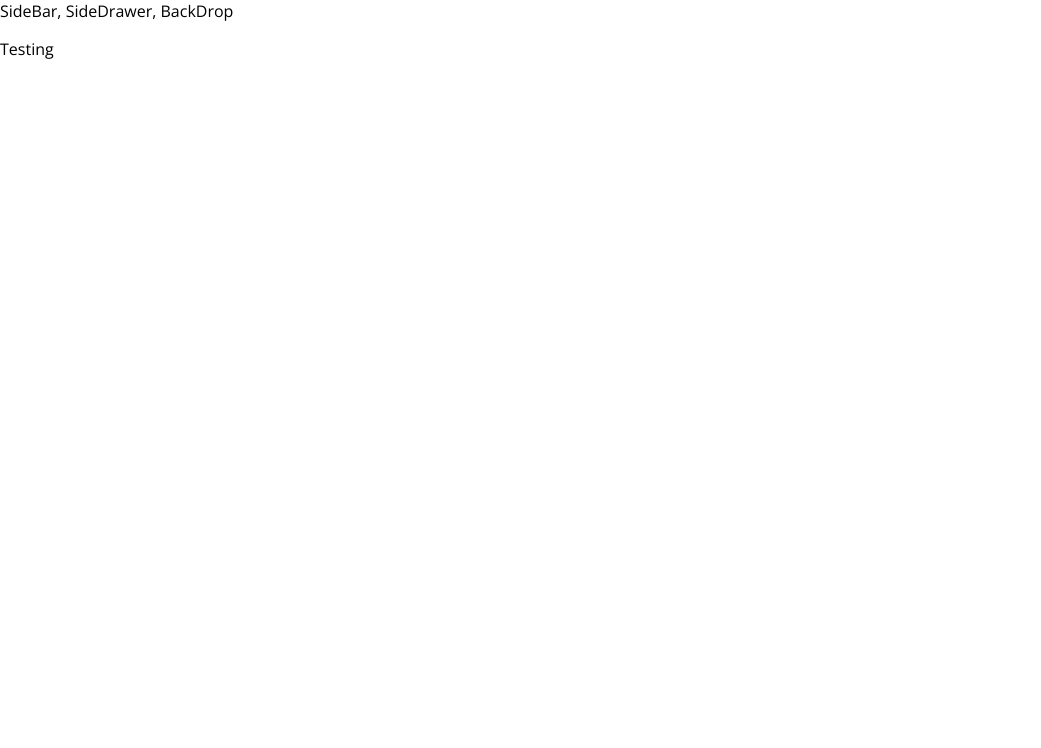
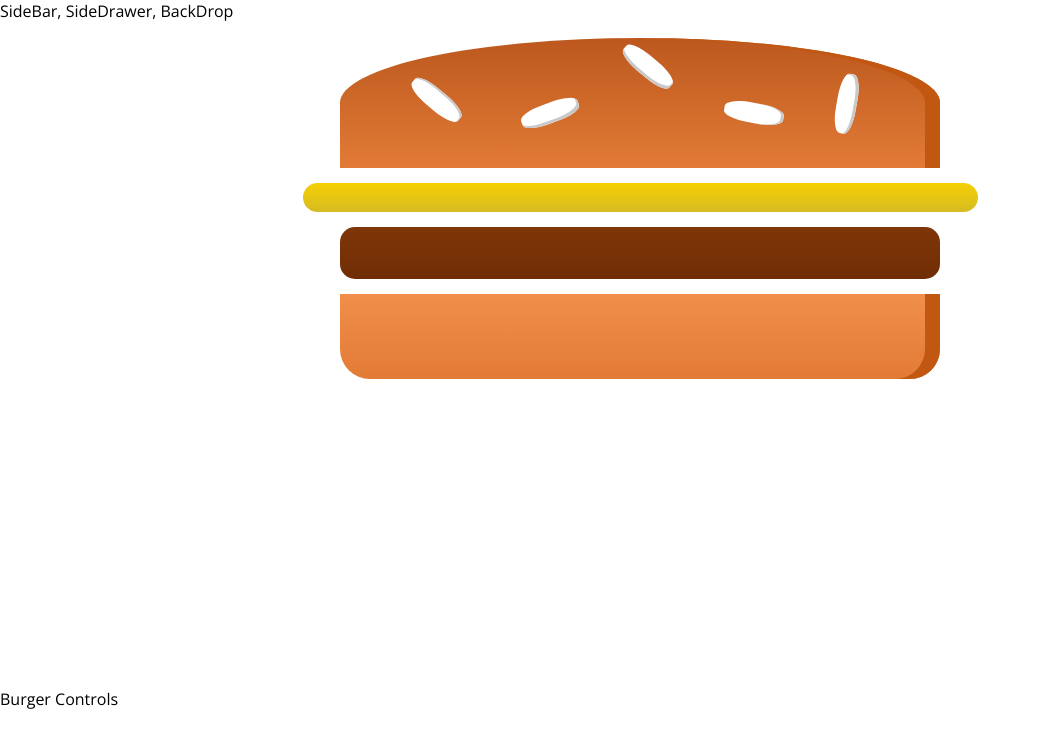
Before and after one commit to thanhnam192/myburgerapp, a React app in the folder burgerapp/: page / in a window 1280 px wide. Shown: the top 748 px of the page, without its empty margins (0-1041 px from the left). Built offline with nearby package versions, Linux system fonts and the light colour scheme.

Commit message:
Burger builder
Burger builder

```diff
--- a/burgerapp/package.json
+++ b/burgerapp/package.json
@@ -33,6 +33,7 @@
     "postcss-flexbugs-fixes": "3.2.0",
     "postcss-loader": "2.0.6",
     "promise": "8.0.1",
+    "prop-types": "^15.7.2",
     "react": "^16.13.1",
     "react-dev-utils": "^4.0.1",
     "react-dom": "^16.13.1",
--- a/burgerapp/src/App.js
+++ b/burgerapp/src/App.js
@@ -1,11 +1,12 @@
 import React from 'react';
 import Layout from './components/Layout/Layout';
+import BurgerBuilder from './containers/BurgerBuilder/BurgerBuilder';
 
 function App() {
   return (
     <div >
       <Layout>
-        <p>Testing</p>
+        <BurgerBuilder />
       </Layout>
     </div>
   );
--- /dev/null
+++ b/burgerapp/src/components/Burger/Burger.css
@@ -0,0 +1,30 @@
+.Burger {
+    width: 100%;
+    margin: auto;
+    height: 250px;
+    /* overflow: scroll; */
+    text-align: center;
+    font-weight: bold;
+    font-size: 1.2rem;
+}
+
+@media (min-width: 500px) and (min-height: 400px) {
+    .Burger {
+        width: 350px;
+        height: 300px;
+    }
+}
+
+@media (min-width: 500px) and (min-height: 401px) {
+    .Burger {
+        width: 450px;
+        height: 400px;
+    }
+}
+
+@media (min-width: 1000px) and (min-height: 700px) {
+    .Burger {
+        width: 750px;
+        height: 650px;
+    }
+}
--- /dev/null
+++ b/burgerapp/src/components/Burger/Burger.js
@@ -0,0 +1,16 @@
+import React from 'react';
+import classes from './Burger.css';
+import BurgerIngredient from './BurgerIngredient/BurgerIngredient';
+
+const burger = (props) => {
+    return (
+        <div className={classes.Burger}>
+            <BurgerIngredient type="bread-top" />
+            <BurgerIngredient type="cheese" />
+            <BurgerIngredient type="meat" />
+            <BurgerIngredient type="bread-bottom" />
+        </div>
+    );
+}
+
+export default burger;
--- /dev/null
+++ b/burgerapp/src/components/Burger/BurgerIngredient/BurgerIngredient.css
@@ -0,0 +1,113 @@
+.BreadBottom {
+    height: 13%;
+    width: 80%;
+    background: linear-gradient(#F08E4A, #e27b36);
+    border-radius: 0 0 30px 30px;
+    box-shadow: inset -15px 0 #c15711;
+    margin: 2% auto;
+}
+
+.BreadTop {
+    height: 20%;
+    width: 80%;
+    background: linear-gradient(#bc581e, #e27b36);
+    border-radius: 50% 50% 0 0;
+    box-shadow: inset -15px 0 #c15711;
+    margin: 2% auto;
+    position: relative;
+}
+
+.Seeds1 {
+    width: 10%;
+    height: 15%;
+    position: absolute;
+    background-color: white;
+    left: 30%;
+    top: 50%;
+    border-radius: 40%;
+    transform: rotate(-20deg);
+    box-shadow: inset -2px -3px #c9c9c9;
+}
+
+.Seeds1:after {
+    content: "";
+    width: 100%;
+    height: 100%;
+    position: absolute;
+    background-color: white;
+    left: -170%;
+    top: -260%;
+    border-radius: 40%;
+    transform: rotate(60deg);
+    box-shadow: inset -1px 2px #c9c9c9;
+  }
+
+.Seeds1:before {
+    content: "";
+    width: 100%;
+    height: 100%;
+    position: absolute;
+    background-color: white;
+    left: 180%;
+    top: -50%;
+    border-radius: 40%;
+    transform: rotate(60deg);
+    box-shadow: inset -1px -3px #c9c9c9;
+  }
+
+  .Seeds2 {
+    width: 10%;
+    height: 15%;
+    position: absolute;
+    background-color: white;
+    left: 64%;
+    top: 50%;
+    border-radius: 40%;
+    transform: rotate(10deg);
+    box-shadow: inset -3px 0 #c9c9c9;
+  }
+
+  .Seeds2:before {
+    content: "";
+    width: 100%;
+    height: 100%;
+    position: absolute;
+    background-color: white;
+    left: 150%;
+    top: -130%;
+    border-radius: 40%;
+    transform: rotate(90deg);
+    box-shadow: inset 1px 3px #c9c9c9;
+  }
+
+
+.Meat {
+    width: 80%;
+    height: 8%;
+    background: linear-gradient(#7f3608, #702e05);
+    margin: 2% auto;
+    border-radius: 15px;
+}
+
+.Cheese {
+    width: 90%;
+    height: 4.5%;
+    margin: 2% auto;
+    background: linear-gradient(#f4d004, #d6bb22);
+    border-radius: 20px;
+}
+
+.Salad {
+    width: 85%;
+    height: 7%;
+    margin: 2% auto;
+    background: linear-gradient(#228c1d, #91ce50);
+    border-radius: 20px;
+}
+
+.Bacon {
+    width: 80%;
+    height: 3%;
+    background: linear-gradient(#bf3813, #c45e38);
+    margin: 2% auto;
+}
--- /dev/null
+++ b/burgerapp/src/components/Burger/BurgerIngredient/BurgerIngredient.js
@@ -0,0 +1,54 @@
+import React, {Component} from 'react';
+import classes from './BurgerIngredient.css';
+import PropTypes from 'prop-types';
+
+class  BurgerIngredient extends Component {
+    render(){
+        let ingredient = null;
+
+        switch(this.props.type){
+            case 'bread-bottom' :
+                ingredient = <div className={classes.BreadBottom}></div>;
+                break;
+
+            case 'bread-top' :
+                ingredient = (
+                    <div className={classes.BreadTop}>
+                        <div className={classes.Seeds1}></div>
+                        <div className={classes.Seeds2}></div>
+                    </div>
+                );
+                break;
+
+            case 'meat' :
+                ingredient = <div className={classes.Meat}></div>;
+                break;
+
+            case 'cheese' :
+                ingredient = <div className={classes.Cheese}></div>;
+                break;
+
+            case 'salad' :
+                ingredient = <div className={classes.Salad}></div>;
+                break;
+
+            case 'bacon' :
+                ingredient = <div className={classes.Bacon}></div>;
+                break;
+
+
+            default:
+                break;
+        }
+
+        return ingredient;
+
+    }
+
+}
+
+BurgerIngredient.propTypes = {
+    type : PropTypes.string.isRequired
+}
+
+export default BurgerIngredient;
--- /dev/null
+++ b/burgerapp/src/components/Layout/Layout.css
@@ -0,0 +1,3 @@
+.Content{
+    margin-top: 16px;
+}
--- a/burgerapp/src/components/Layout/Layout.js
+++ b/burgerapp/src/components/Layout/Layout.js
@@ -1,10 +1,11 @@
 import React from 'react';
 import Aux from '../../hoc/Auxiliary';
+import classes from './Layout.css';
 
 const layout = ( props ) => (
     <Aux>
         <div>SideBar, SideDrawer, BackDrop</div>
-        <main>
+        <main className={classes.Content}>
             { props.children }
         </main>
     </Aux>
--- /dev/null
+++ b/burgerapp/src/containers/BurgerBuilder/BurgerBuilder.js
@@ -0,0 +1,16 @@
+import React, {Component} from 'react';
+import Aux from '../../hoc/Auxiliary';
+import Burger from '../../components/Burger/Burger';
+
+class BurgerBuilder extends Component{
+    render(){
+        return (
+            <Aux>
+                <Burger />
+                <div>Burger Controls</div>
+            </Aux>
+        );
+    }
+}
+
+export default BurgerBuilder;
```
